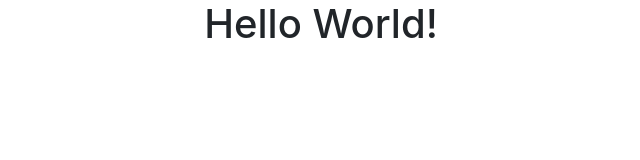
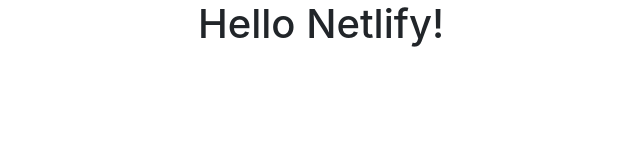
Before and after one commit to maltyeva/html-template, a plain HTML site: page index.html in a window 1280 px wide. Shown: the whole page, without its empty margins (319-959 px from the left). Drawn offline with nearby package versions, Linux system fonts and the light colour scheme.

Commit message:
Testing netlify deploy

```diff
--- a/index.html
+++ b/index.html
@@ -11,7 +11,7 @@
   <link rel="stylesheet" type="text/css" href="css/main.css">
 </head>
 <body>
-  <h1 class="text-center">Hello World!</h1>
+  <h1 class="text-center">Hello Netlify!</h1>
   <script src="https://ajax.googleapis.com/ajax/libs/jquery/3.3.1/jquery.min.js"></script>
   <script src="https://cdnjs.cloudflare.com/ajax/libs/popper.js/1.14.7/umd/popper.min.js"></script>
   <script src="https://maxcdn.bootstrapcdn.com/bootstrap/4.3.1/js/bootstrap.min.js"></script>
```
Also changed, not shown: 1 other file.
